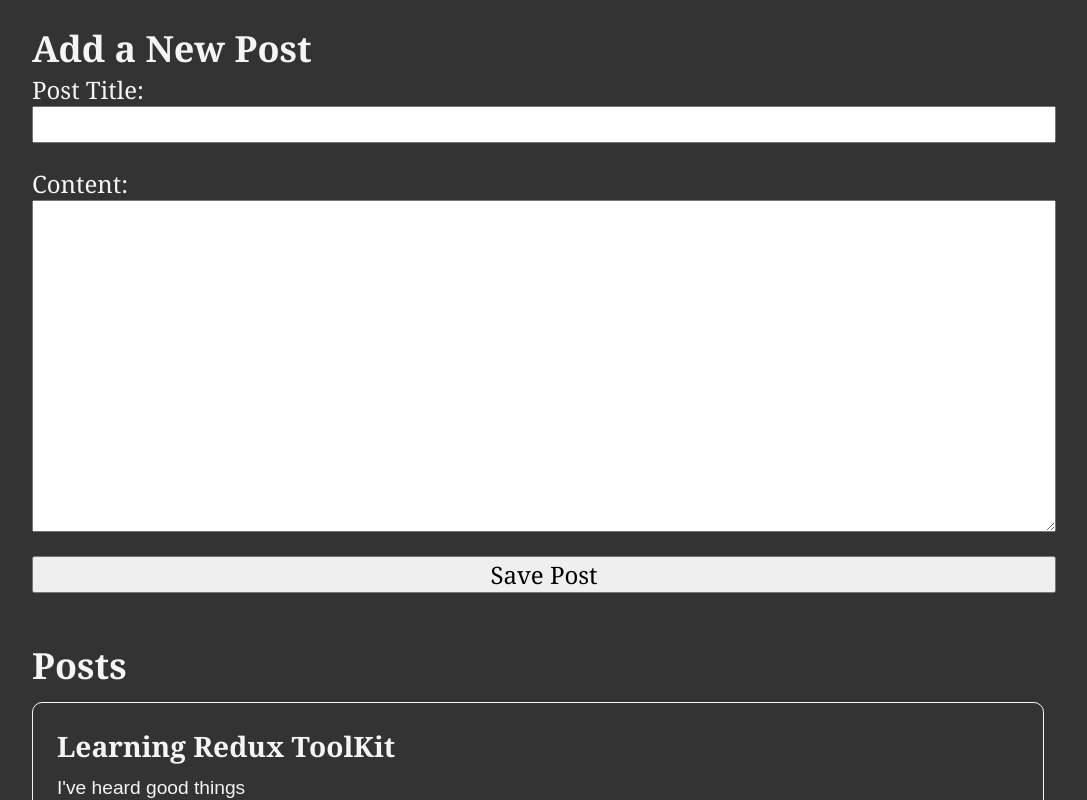
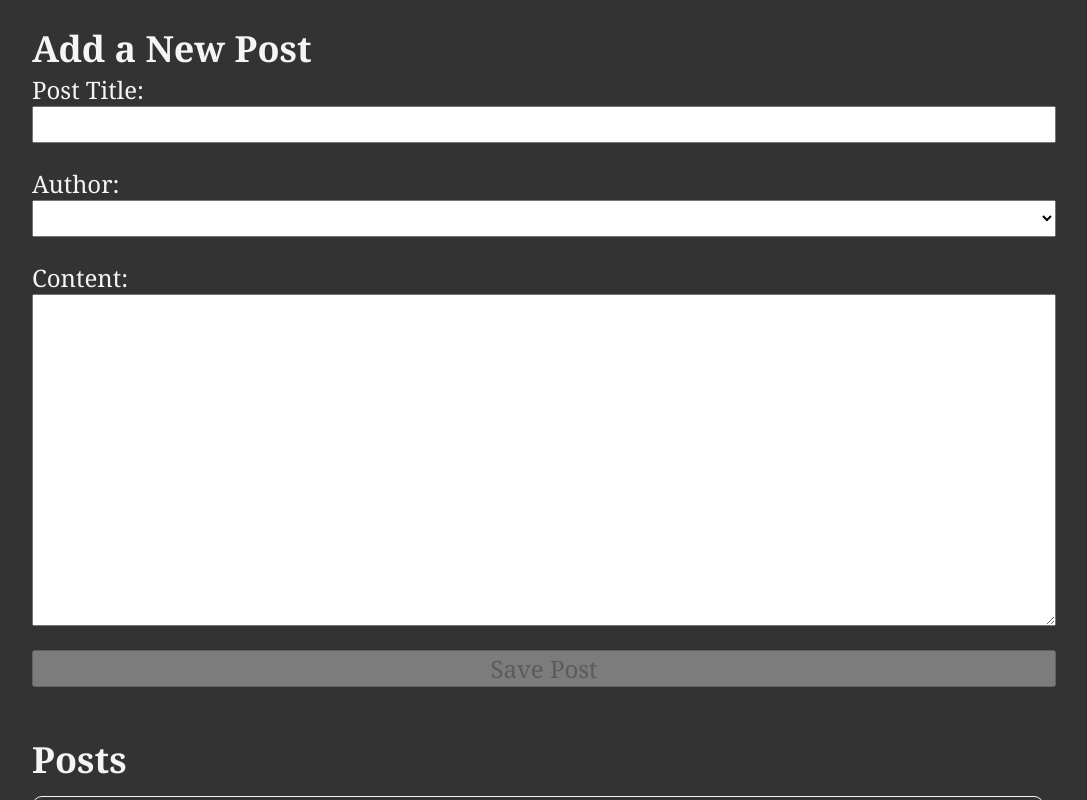
Before and after one commit to whiteforestcat/post-it, a React (Vite) app: page / in a window 1280 px wide. Shown: the top 800 px of the page, without its empty margins (96-1183 px from the left). Built offline with nearby package versions, Linux system fonts and the light colour scheme.

Commit message:
create form with disbaling button function

```diff
--- a/src/app/store.js
+++ b/src/app/store.js
@@ -1,10 +1,12 @@
 import { configureStore } from "@reduxjs/toolkit";
 import counterReducer from "../features/counter/counterSlice";
 import postsReducer from "../features/posts/postsSlice";
+import usersReducers from "../features/users/usersSlice";
 
 export const store = configureStore({
   reducer: {
-    // counter: counterReducer, // this is counterSlice.js
+    counter: counterReducer, // this is counterSlice.js
     posts: postsReducer,
+    users: usersReducers,
   },
 });
--- a/src/features/posts/AddPostForm.jsx
+++ b/src/features/posts/AddPostForm.jsx
@@ -1,27 +1,43 @@
 import React, { useState } from "react";
-import { useDispatch } from "react-redux";
+import { useDispatch, useSelector } from "react-redux";
 import { nanoid } from "@reduxjs/toolkit";
 // nanoid is like uuid, nanoid is used because it is already in redux, no need to download more libraries
 import { postAdded } from "./postsSlice";
+import { selectAllUsers } from "../users/usersSlice";
 
 const AddPostForm = () => {
   const [title, setTitle] = useState("");
   const [content, setContent] = useState("");
+  const [userId, setUserId] = useState("");
+
+  const users = useSelector(selectAllUsers);
 
   const onTitleChanged = (e) => setTitle(e.target.value);
   const onContentChanged = (e) => setContent(e.target.value);
+  const onAuthorChanged = (e) => setUserId(e.target.value);
 
   const dispatch = useDispatch();
 
   const onSavePostClicked = () => {
     if (title && content) {
       //   dispatch(postAdded({ id: nanoid(), title, content }));
-      dispatch(postAdded(title, content));  // can refactor the above line into splice.js to make code neater
+      dispatch(postAdded(title, content, userId)); // can refactor the above line into splice.js to make code neater
 
       setTitle("");
       setContent("");
     }
   };
+
+  const userOptions = users.map((user) => {
+    return (
+      <option value={user.id} key={user.id}>
+        {user.name}
+      </option>
+    );
+  });
+
+  const canSave = Boolean(title) && Boolean(content) && Boolean(userId)
+  // this it to change true or false to control disable of button
 
   return (
     <section>
@@ -35,6 +51,17 @@ const AddPostForm = () => {
           value={title}
           onChange={onTitleChanged}
         />
+        <label htmlFor="postAuthor">Author:</label>
+        <select
+          name=""
+          id="postAuthor"
+          value={userId}
+          onChange={onAuthorChanged}
+        >
+          <option value=""></option>
+          {console.log(users)}
+          {users && userOptions}
+        </select>
         <label htmlFor="postContent">Content:</label>
         {/* textarea created a big box of text */}
         <textarea
@@ -45,7 +72,7 @@ const AddPostForm = () => {
           value={content}
           onChange={onContentChanged}
         />
-        <button type="button" onClick={onSavePostClicked}>
+        <button type="button" onClick={onSavePostClicked} disabled={!canSave}>
           Save Post
         </button>
       </form>
--- a/src/features/posts/postsSlice.js
+++ b/src/features/posts/postsSlice.js
@@ -29,12 +29,13 @@ const postsSlice = createSlice({
       reducer(state, action) {
         state.push(action.payload); // state.push is how you setState in redux in the createSlice
       },
-      prepare(title, content) {
+      prepare(title, content, userId) {
         return {
           payload: {
             id: nanoid(),
             title,
             content,
+            userId, // this will be from usersSlice
           },
         };
       },
--- /dev/null
+++ b/src/features/users/usersSlice.js
@@ -0,0 +1,17 @@
+import { createSlice } from "@reduxjs/toolkit";
+
+const initialState = [
+  { id: "0", name: "Peter" },
+  { id: "1", name: "Tom" },
+  { id: "2", name: "Sam" },
+];
+
+const usersSlice = createSlice({
+  name: "users",
+  initialState,
+  reducers: {},
+});
+
+export const selectAllUsers = (state) => state.users;
+
+export default usersSlice.reducer;
```
